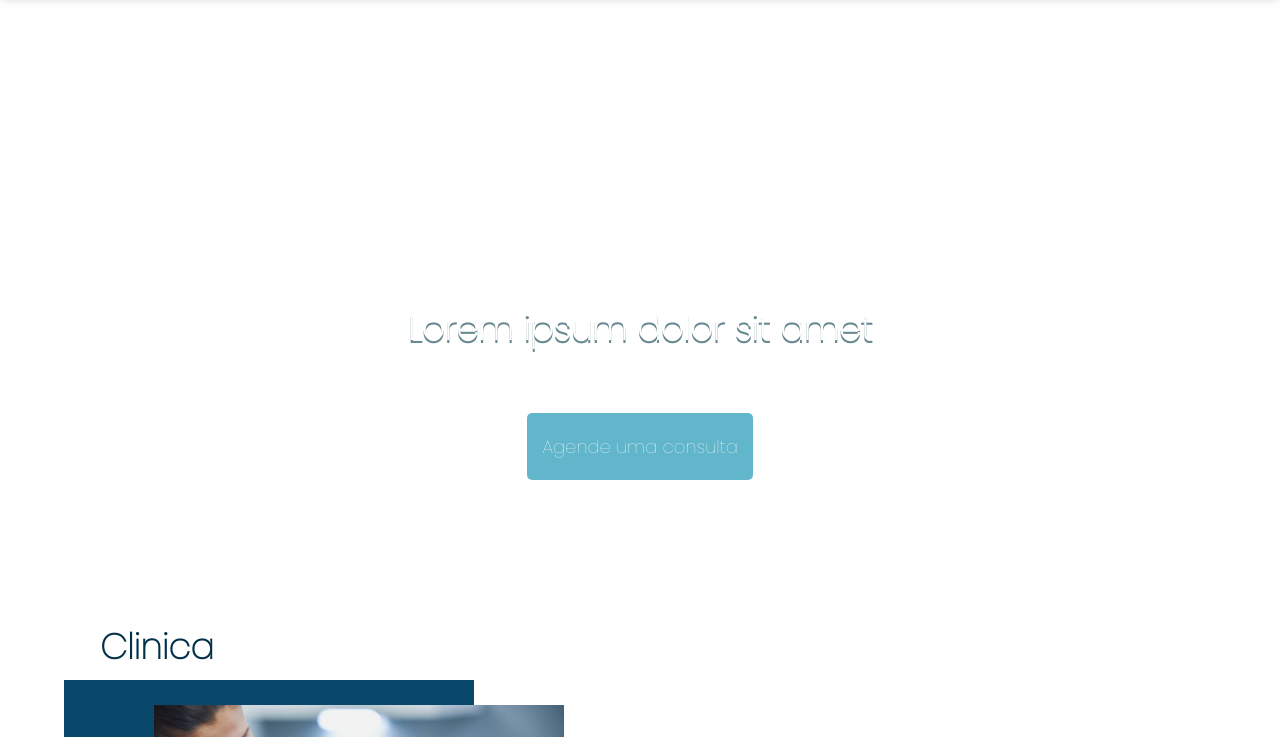
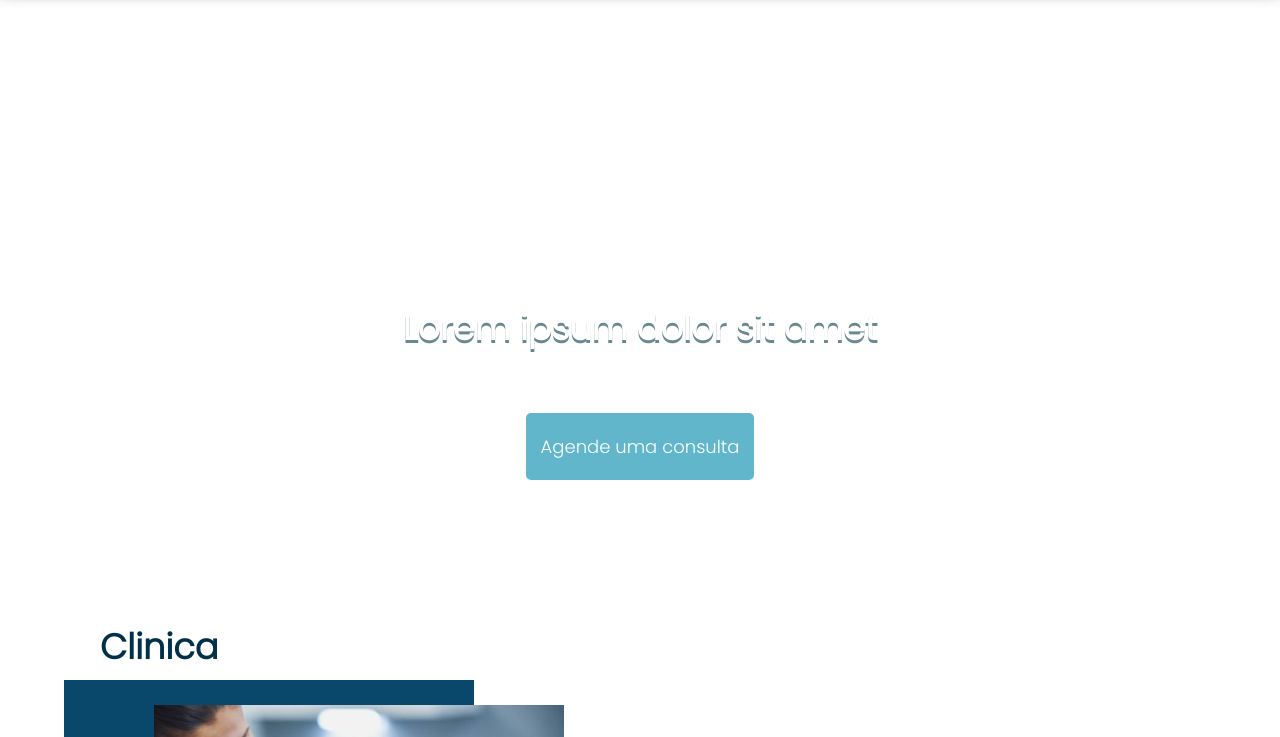
Before and after one commit to julianojnc/ProjClinicaTeste, a React app: page public/index.html in a window 1280 px wide. Shown: the part 100-837 px from the top of the page. Built offline with nearby package versions, Linux system fonts and the light colour scheme; files whose address does not match are found by name.

Commit message:
Teste fonte 2

```diff
--- a/public/index.html
+++ b/public/index.html
@@ -13,7 +13,7 @@
   <link rel="stylesheet" href="https://unpkg.com/boxicons@latest/css/boxicons.min.css" />
   <link rel="preconnect" href="https://fonts.googleapis.com" />
   <link rel="preconnect" href="https://fonts.gstatic.com" crossorigin />
-  <link href="https://fonts.googleapis.com/css2?family=Poppins:wght@100&display=swap" rel="stylesheet" />
+  <link href="https://fonts.googleapis.com/css2?family=Poppins:wght@300&display=swap" rel="stylesheet" />
   <title>Bichinho Solto</title>
 </head>
 
```
